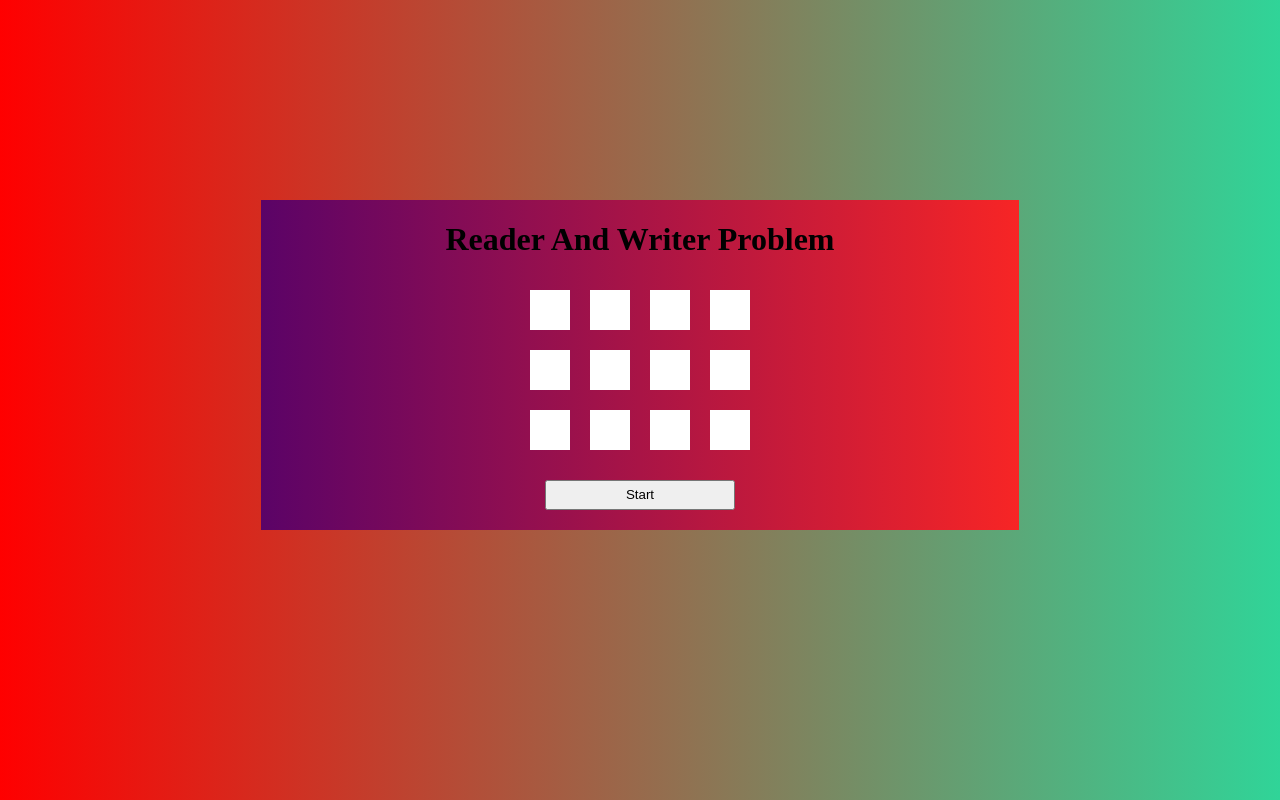
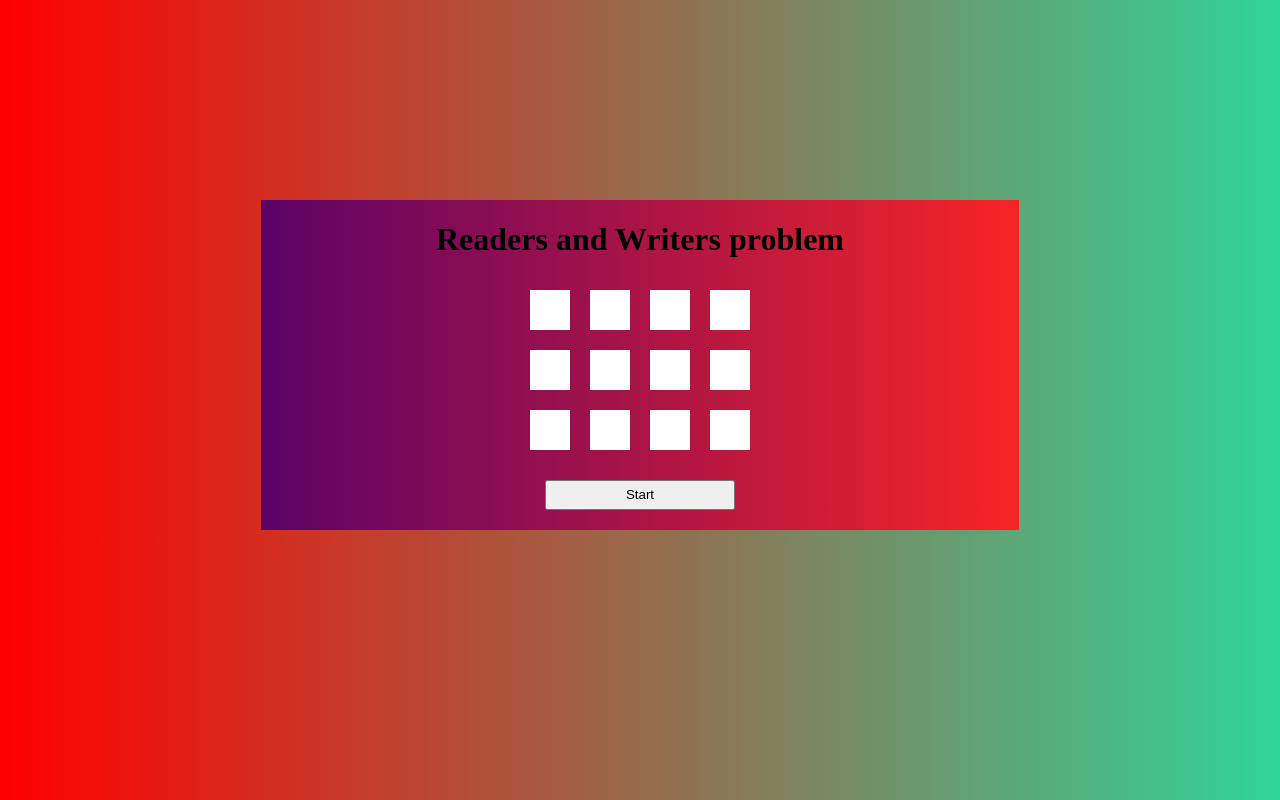
Before and after one commit to simran2281/Reader-Writer, a plain HTML site: page index.html in a window 1280 px wide. Drawn offline with Linux system fonts and the light colour scheme.

Commit message:
Update index.html

```diff
--- a/index.html
+++ b/index.html
@@ -9,7 +9,7 @@
 <body>
     <div class="mainWindow" >
         <div class="header">
-            <h1>Reader And Writer Problem</h1>
+            <h1>Readers and Writers problem</h1>
         </div>
         <div class = "library">
             <div class = "row">
```
